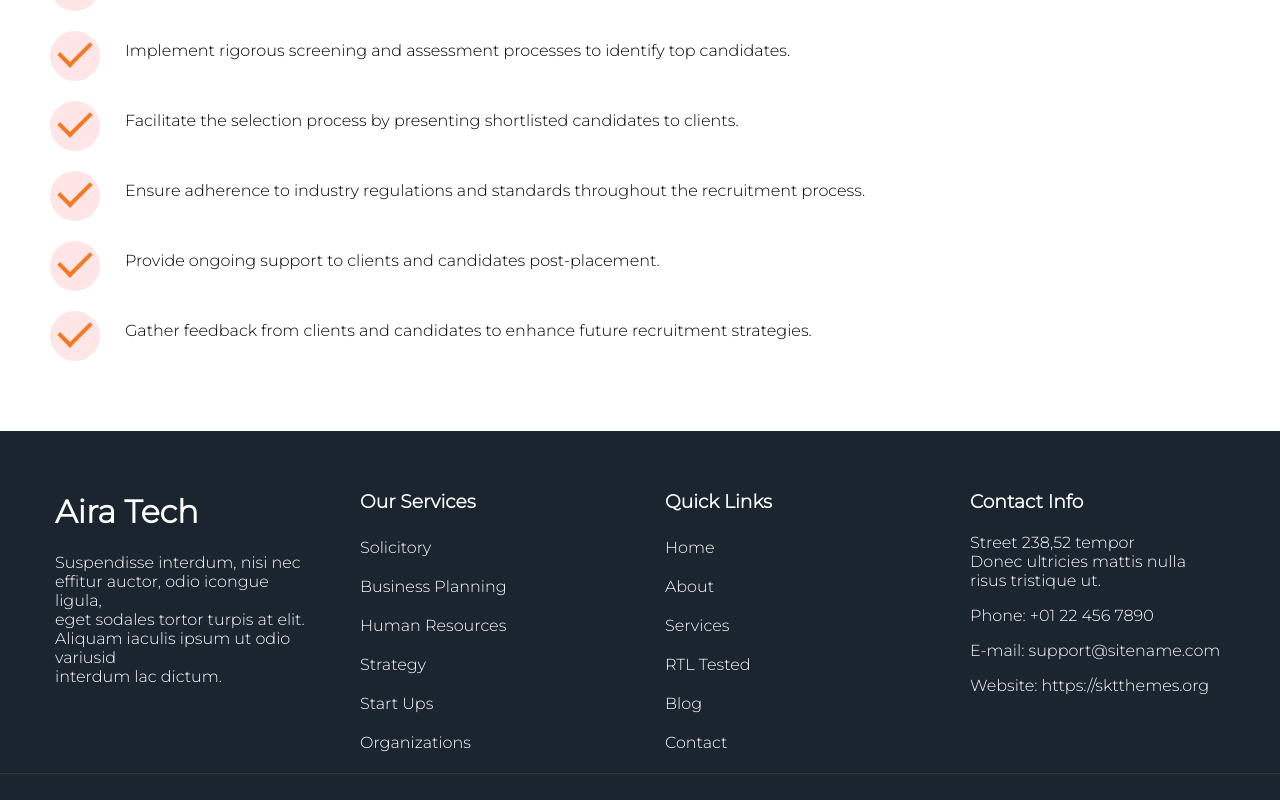
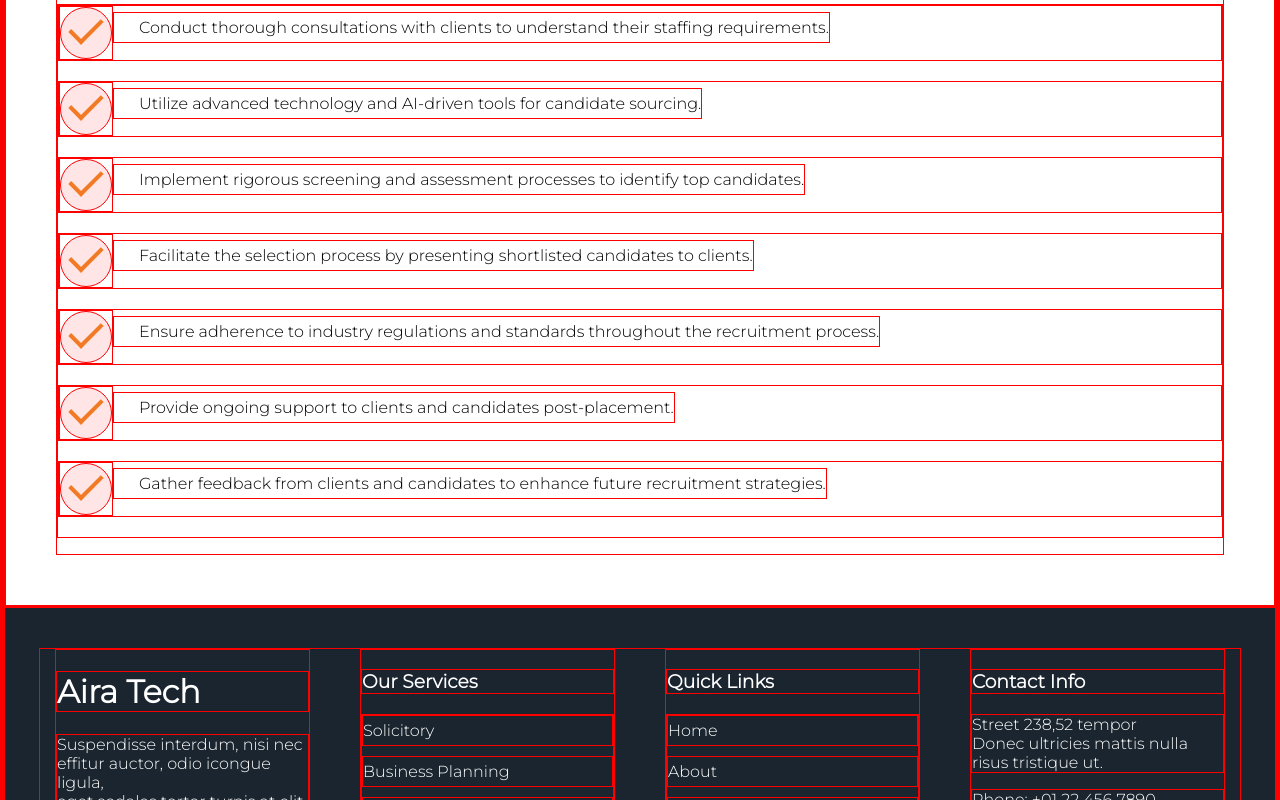
Before and after one commit to dineshdvn123/aira_tech, a React (Create React App) app: page /services/1 in a window 1280 px wide. Shown: the part 1569-2369 px from the top of the page. Built offline with nearby package versions, Linux system fonts and the light colour scheme.

Commit message:
Update footer.js

```diff
--- a/src/components/Footer/Footer.css
+++ b/src/components/Footer/Footer.css
@@ -34,7 +34,7 @@
   padding-top: 20px;
   border-top: 1px solid #333;
 }
-/*
+
 @media (max-width: 768px) {
   .footer-container {
     grid-template-columns: 1fr;
@@ -45,4 +45,4 @@
   .footer-column {
     margin: 15px 0;
   }
-} */
+}
--- a/src/index.css
+++ b/src/index.css
@@ -3,3 +3,7 @@ body {
   font-weight: 300;
   margin: 0;
 }
+
+* {
+  border: 1px solid red;
+}
```
